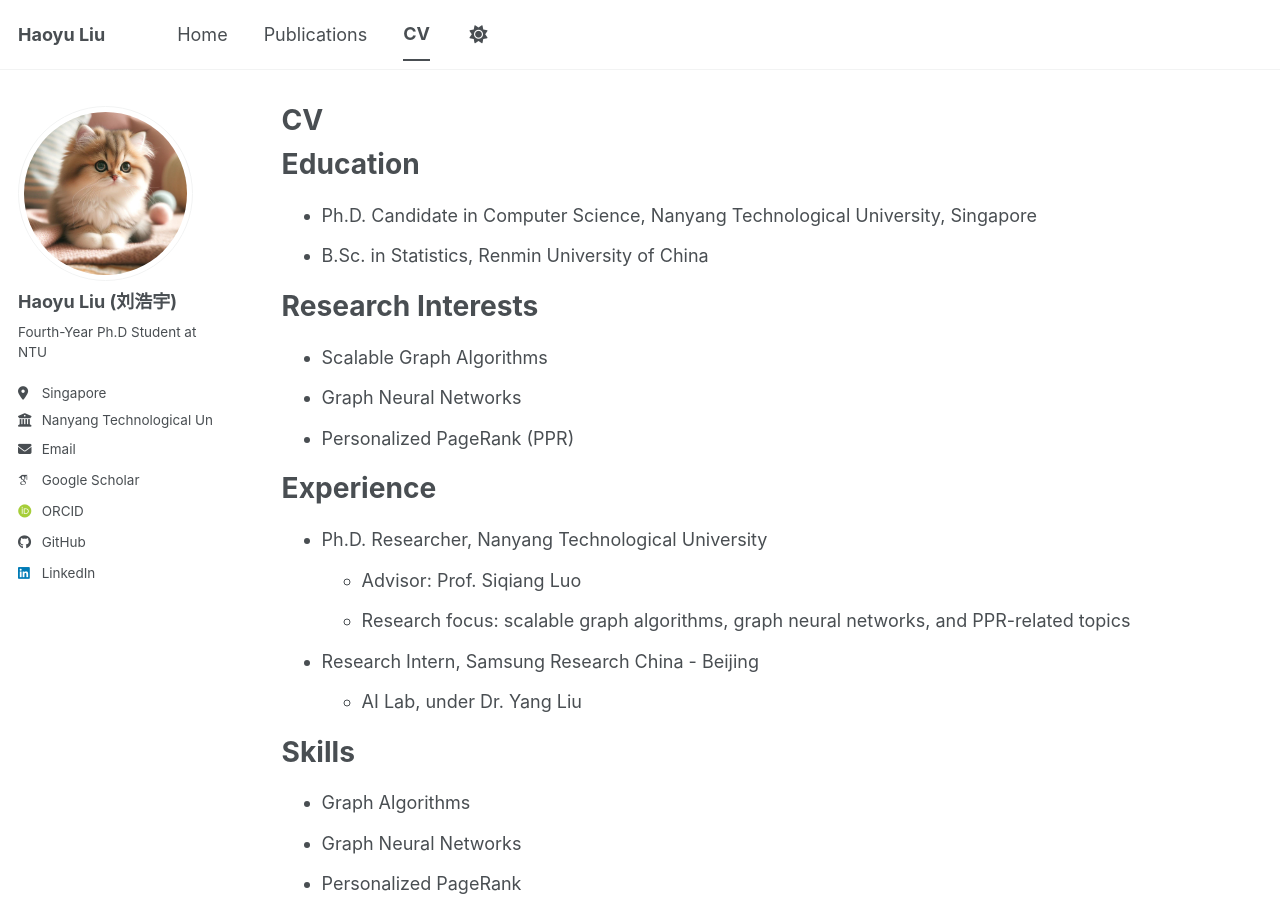
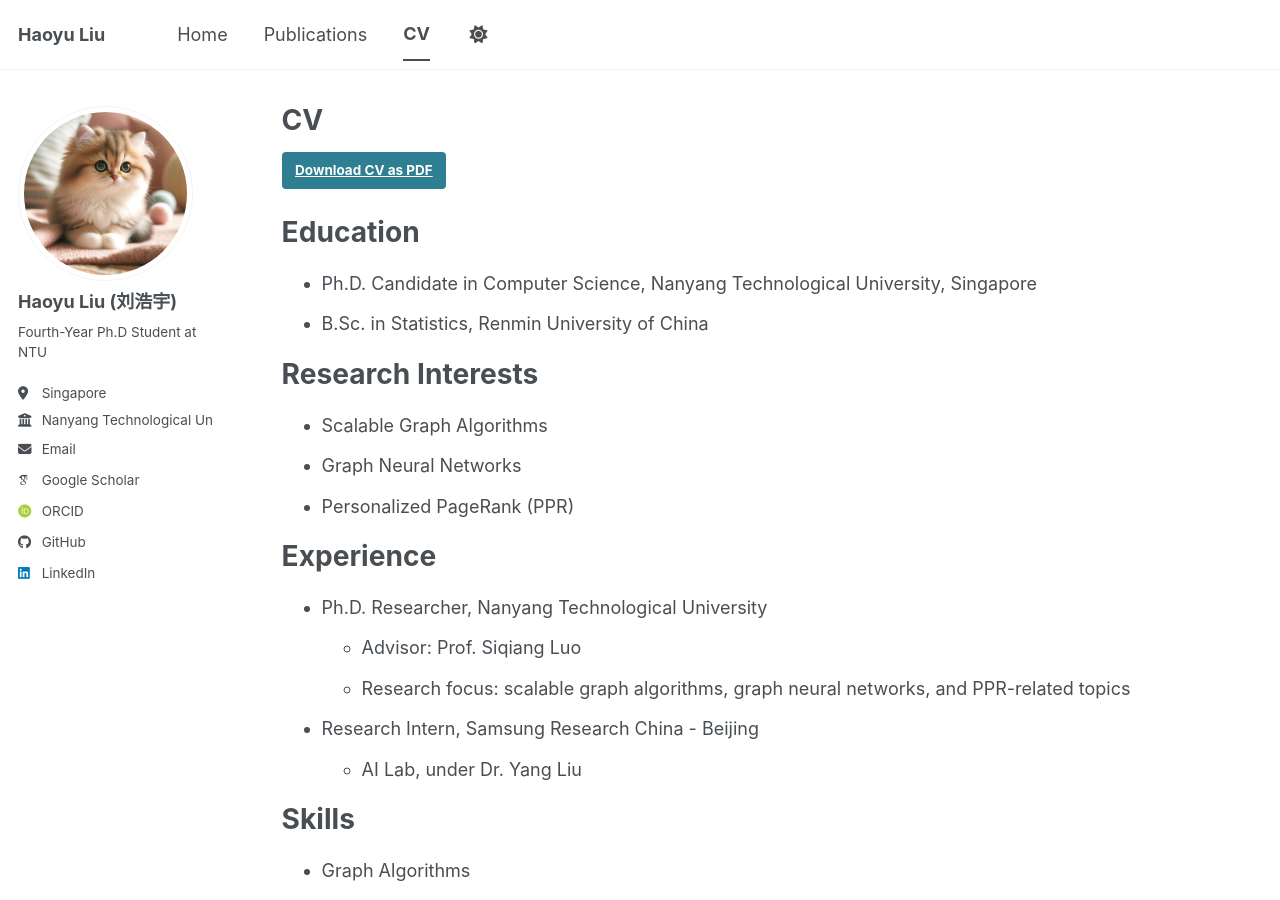
Before and after one commit to hyLiu-777/hyLiu-777.github.io, a Jekyll site: the page built from _pages/cv.md, in a window 1280 px wide and 900 px high. Built offline with Jekyll 4.4.1, drawn with Linux system fonts in a browser that asks for light colours; some web fonts are replaced; a script bundle is joined from its source files by our own code; library files that are not in the unit come from our copies.

Commit message:
Add downloadable CV PDF

```diff
--- a/_pages/cv.md
+++ b/_pages/cv.md
@@ -8,6 +8,10 @@ redirect_from:
 ---
 
 {% include base_path %}
+
+<p>
+  <a href="{{ base_path }}/files/cv.pdf" class="btn btn--primary">Download CV as PDF</a>
+</p>
 
 Education
 ======
```
Also changed, not shown: 1 other file.
